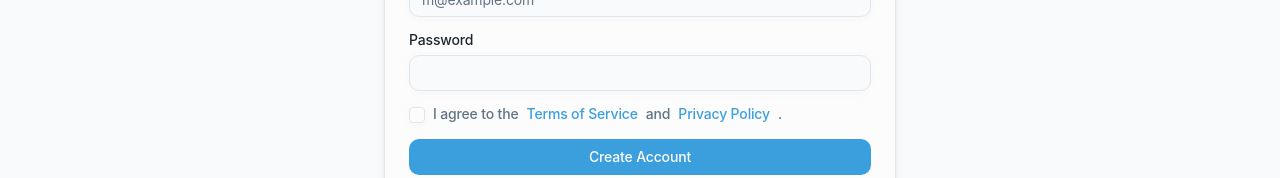
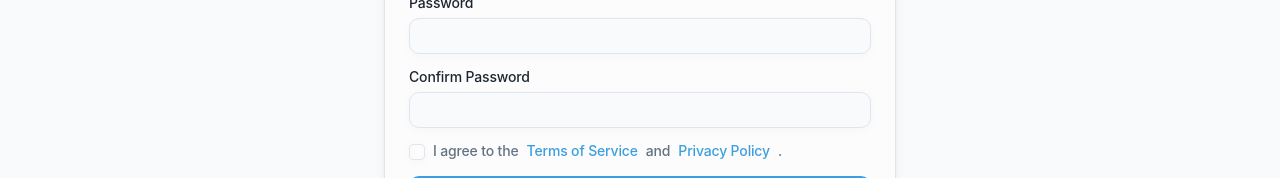
Before and after one commit to preethbera/stress_companion_frontend, a React (Vite) app: page /signup in a window 1280 px wide. Shown: the part 414-592 px from the top of the page. Built offline with nearby package versions, Linux system fonts and the light colour scheme; no server answers.

Commit message:
added confirm password

```diff
--- a/src/components/features/auth/RegisterForm.jsx
+++ b/src/components/features/auth/RegisterForm.jsx
@@ -30,6 +30,7 @@ export function RegisterForm() {
     gender: "",
     email: "",
     password: "",
+    confirmPassword: "",
   });
 
   const navigate = useNavigate();
@@ -48,6 +49,12 @@ export function RegisterForm() {
 
   async function onSubmit(event) {
     event.preventDefault();
+
+    if (formData.password !== formData.confirmPassword) {
+      toast.error("Passwords do not match. Please try again.");
+      return;
+    }
+
     console.log("Register Form Submitted:", formData);
     try {
       await register({
@@ -180,6 +187,19 @@ export function RegisterForm() {
             />
           </div>
 
+          <div className="space-y-2">
+            <Label htmlFor="confirmPassword" className="text-foreground">Confirm Password</Label>
+            <Input
+              id="confirmPassword"
+              type="password"
+              value={formData.confirmPassword}
+              onChange={handleInputChange}
+              required
+              disabled={isLoading}
+              className="rounded-md bg-background border-input"
+            />
+          </div>
+
           {/* Terms Checkbox */}
           <div className="flex items-start space-x-2">
             <Checkbox id="terms" required className="border-border data-[state=checked]:bg-primary data-[state=checked]:text-primary-foreground" />
```
